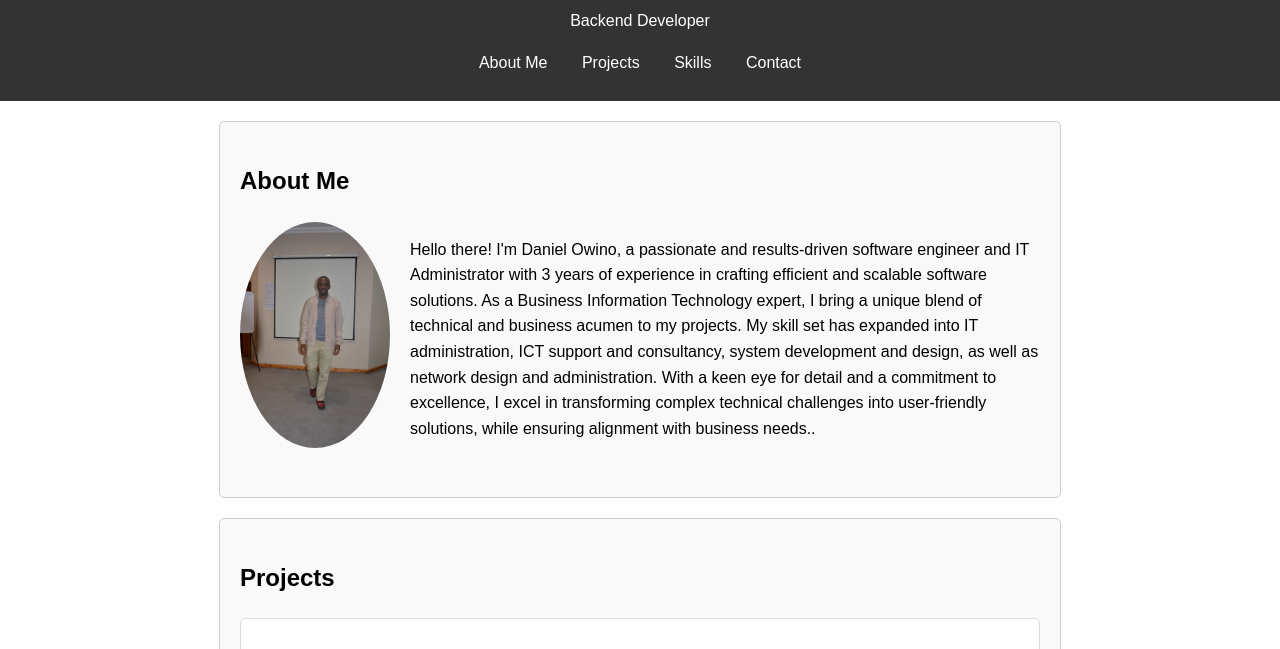
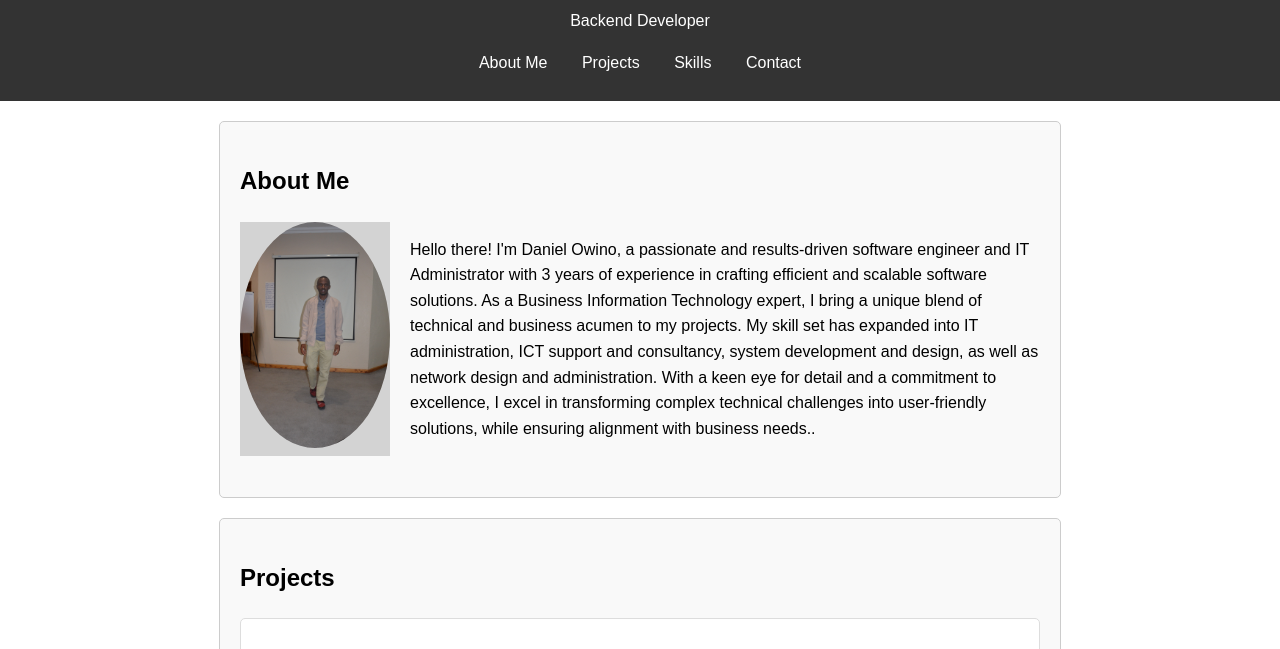
Before and after one commit to owino600/my_portfolio, a plain HTML site: page index.html in a window 1280 px wide. Shown: the part 96-745 px from the top of the page. Drawn offline with Linux system fonts and the light colour scheme.

Commit message:
portfolio

```diff
--- a/styles.css
+++ b/styles.css
@@ -52,6 +52,7 @@ footer {
 .about-photo-container {
     flex: 0 0 150px;
     margin-right: 20px;
+    background-color: lightgray; /* Temporary background for debugging */
 }
 
 .about-photo {
```
